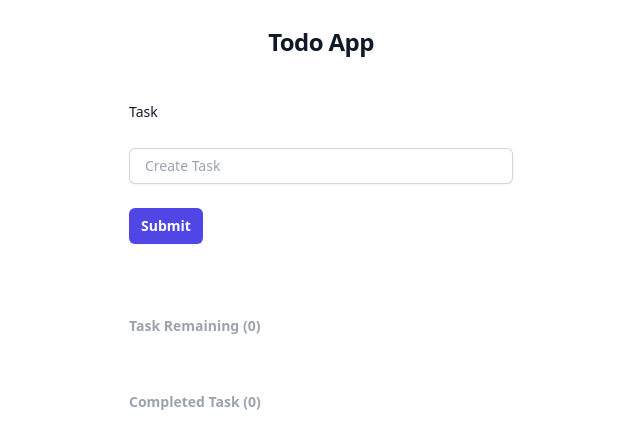
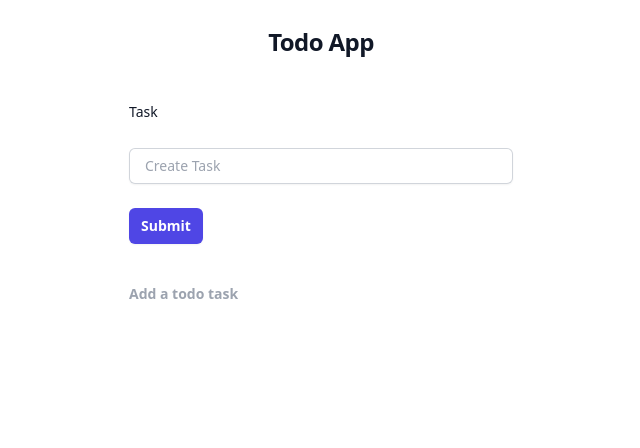
Before and after one commit to Satish9047/Angular-Todo, an Angular app: page / in a window 1280 px wide. Shown: the top 448 px of the page, without its empty margins (319-959 px from the left). Built offline with nearby package versions, Linux system fonts and the light colour scheme.

Commit message:
add conditional rendering + delete all completed task functionality

```diff
--- a/src/app/todolist/todolist.component.html
+++ b/src/app/todolist/todolist.component.html
@@ -6,6 +6,7 @@
             </h2>
         </div>
 
+        <!-- FORM TO ADD TASKS -->
         <div class="mt-10 sm:mx-auto sm:w-full sm:max-w-sm">
             <form class="space-y-6" #todoForm="ngForm" (ngSubmit)="addTask(todoForm)" required>
                 <label for="task" class="block text-sm font-medium leading-6 text-gray-900">Task</label>
@@ -24,7 +25,8 @@
         </div>
     </div>
 
-    <div class="sm:mx-auto sm:w-full sm:max-w-sm mt-10">
+    <!-- TODO TASK -->
+    <div class="sm:mx-auto sm:w-full sm:max-w-sm mt-2" *ngIf="totalTasks > 0">
         <p class="font-bold leading-9 text-sm text-gray-400">Task Remaining <span>({{totalTasks}})</span></p>
         <ul role="list" class="">
             <li class="flex justify-between gap-x-6 py-2" *ngFor="let task of taskList; index as i">
@@ -39,10 +41,17 @@
             </li>
         </ul>
     </div>
+    <div class="sm:mx-auto sm:w-full sm:max-w-sm mt-2" *ngIf="totalTasks <= 0">
+        <p class="font-bold leading-9 text-sm text-gray-400">Add a todo task</p>
+    </div>
 
 
-    <div class="sm:mx-auto sm:w-full sm:max-w-sm mt-10">
-        <p class="font-bold leading-9 text-sm text-gray-400">Completed Task <span>({{totalCompletedTasks}})</span></p>
+    <!-- COMPLETED TASK -->
+    <div class="sm:mx-auto sm:w-full sm:max-w-sm mt-2" *ngIf="totalCompletedTasks> 0">
+        <p class="font-bold leading-9 text-sm text-gray-400">Completed Task
+            <span>({{totalCompletedTasks}})</span><strong class="cursor-pointer" (click)="deleteAllCompleted()">Delete
+                All</strong>
+        </p>
         <ul role="list" class="">
             <li class="flex justify-between gap-x-6 py-2" *ngFor="let task of completedTaskList; index as i">
                 <div class="flex min-w-0 gap-x-4">
--- a/src/app/todolist/todolist.component.ts
+++ b/src/app/todolist/todolist.component.ts
@@ -65,6 +65,12 @@ export class TodolistComponent {
     this.updateTotalCompletedTasks()
   }
 
+  // DELETE ALL COMPLETED TASKS
+  deleteAllCompleted() {
+    this.completedTaskList = [];
+    this.updateTotalCompletedTasks();
+  }
+
   // UPDATE TO COMPLETED TASKS
   private updateCompletedTasks(index: number) {
     this.completedTaskList.push(this.taskList[index]);
```
